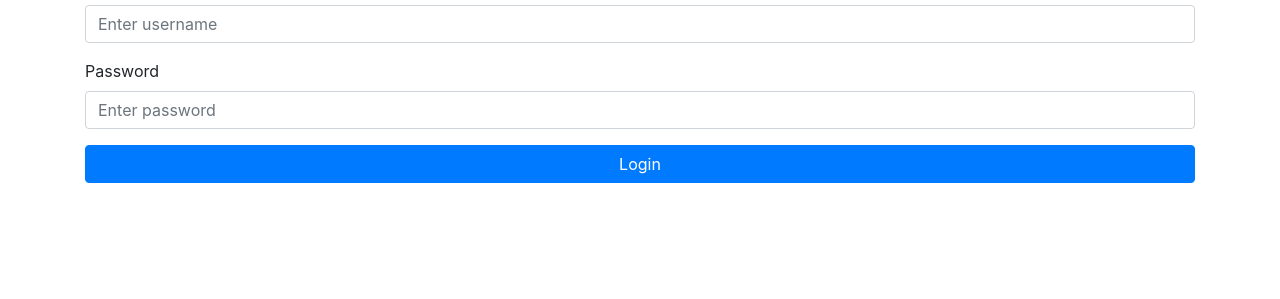
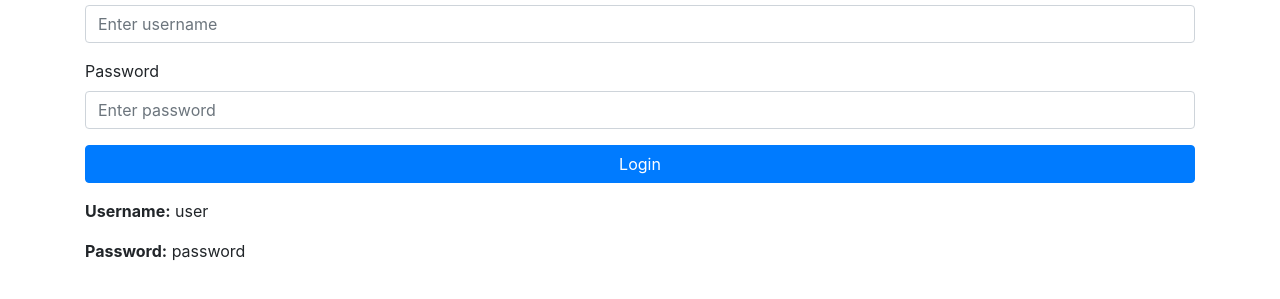
Before and after one commit to modalqa/svmTest, a plain HTML site: page index.html in a window 1280 px wide. Shown: the part 147-446 px from the top of the page. Drawn offline with nearby package versions, Linux system fonts and the light colour scheme.

Commit message:
adu username dan password

```diff
--- a/index.html
+++ b/index.html
@@ -21,6 +21,10 @@
             </div>
             <button type="submit" class="btn btn-primary btn-block">Login</button>
         </form>
+        <div class="mt-3">
+            <p><strong>Username:</strong> user</p>
+            <p><strong>Password:</strong> password</p>
+        </div>
     </div>
     <script src="https://code.jquery.com/jquery-3.2.1.slim.min.js"></script>
     <script src="https://cdnjs.cloudflare.com/ajax/libs/popper.js/1.11.0/umd/popper.min.js"></script>
```
